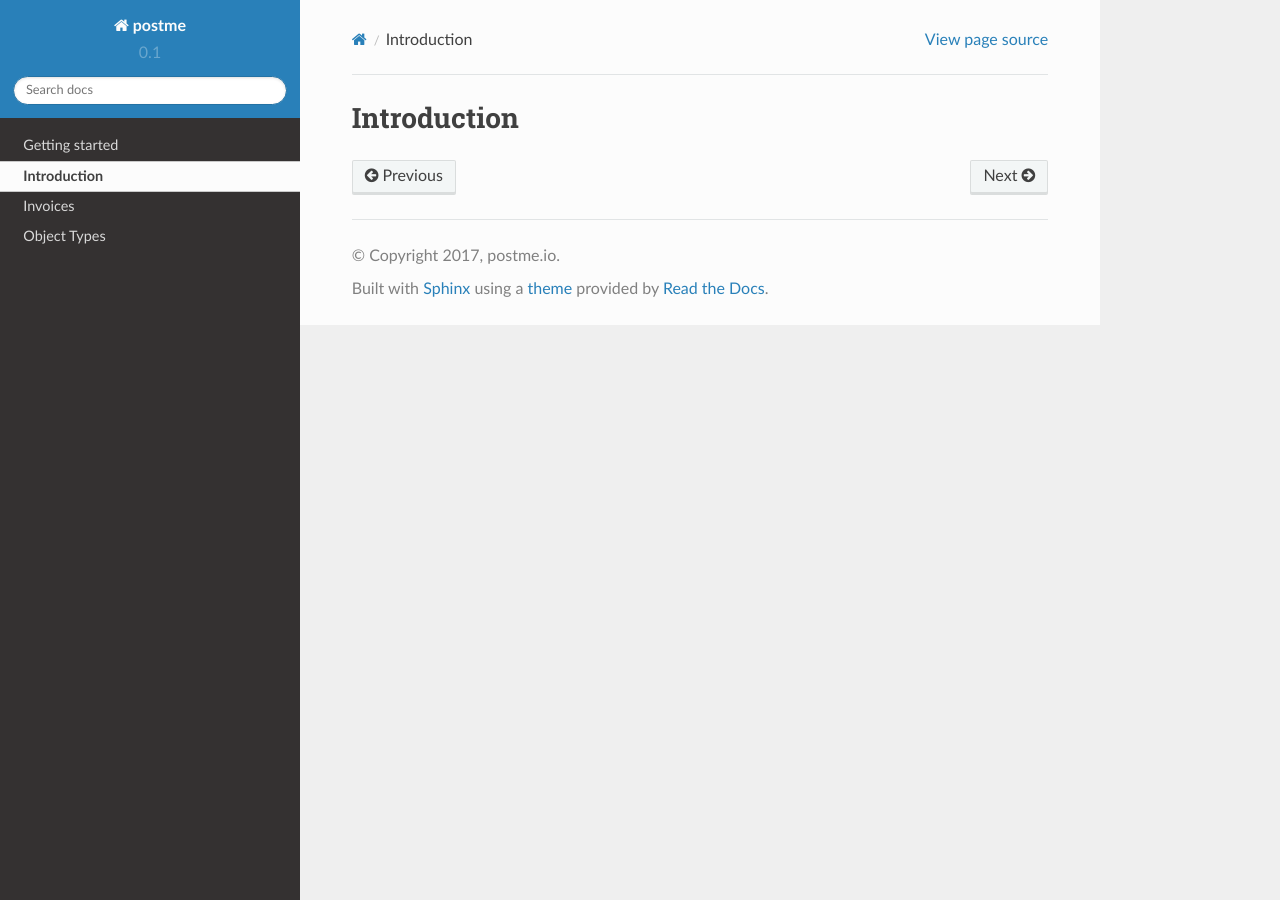
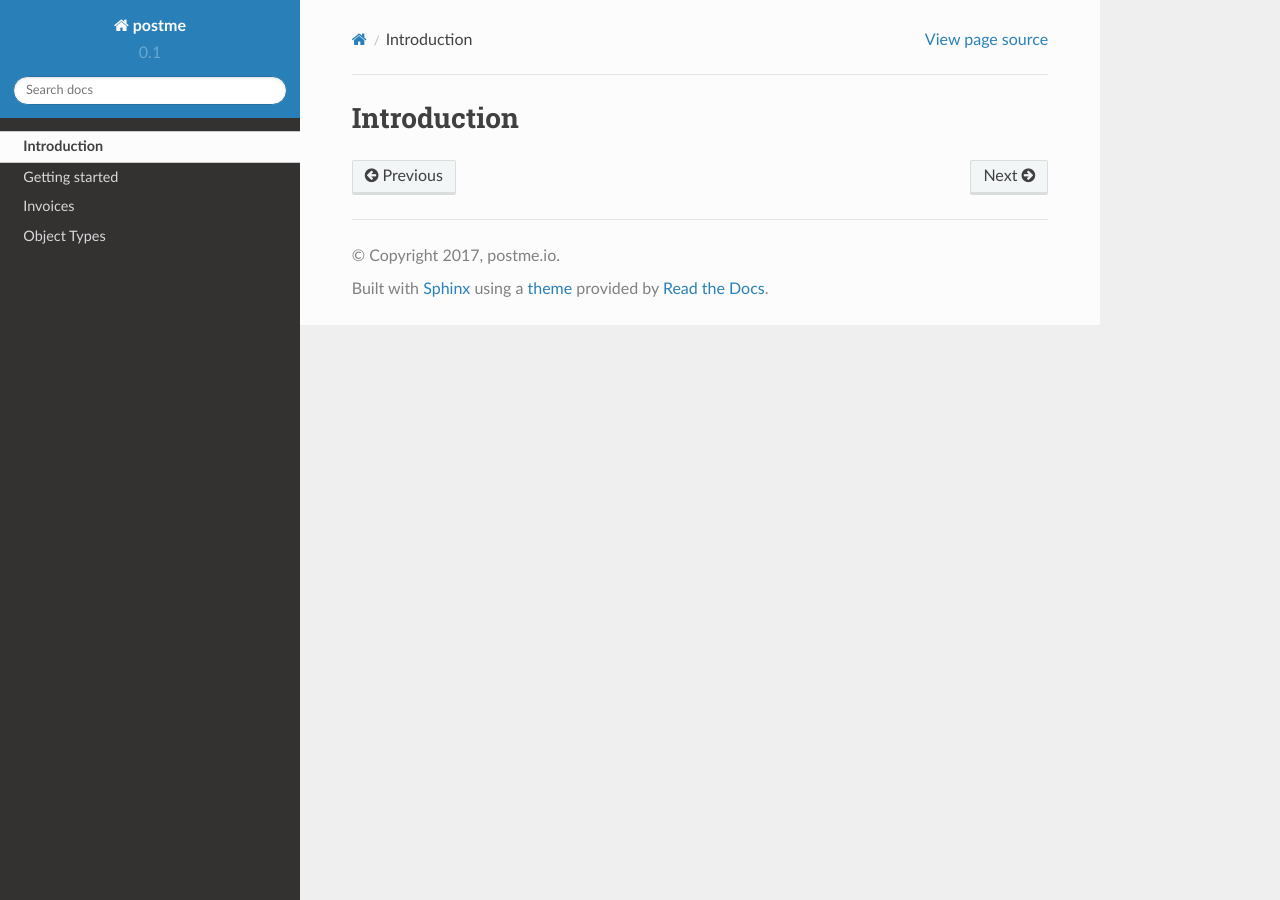
Before and after one commit to birdydigital/postme-docs, a Sphinx documentation site: the page built from docs/introduction.rst, in a window 1280 px wide. Built offline with Sphinx 7.4.7 and the Read the Docs theme 2.0.0, drawn with Linux system fonts in a browser that asks for light colours.

```diff
--- a/docs/index.rst
+++ b/docs/index.rst
@@ -9,7 +9,7 @@ postme.io developers documentation
 .. toctree::
    :glob:
 
-   introduction/*
+   introduction*
    getting-started/*
    invoices/*
    object-types/*
```
